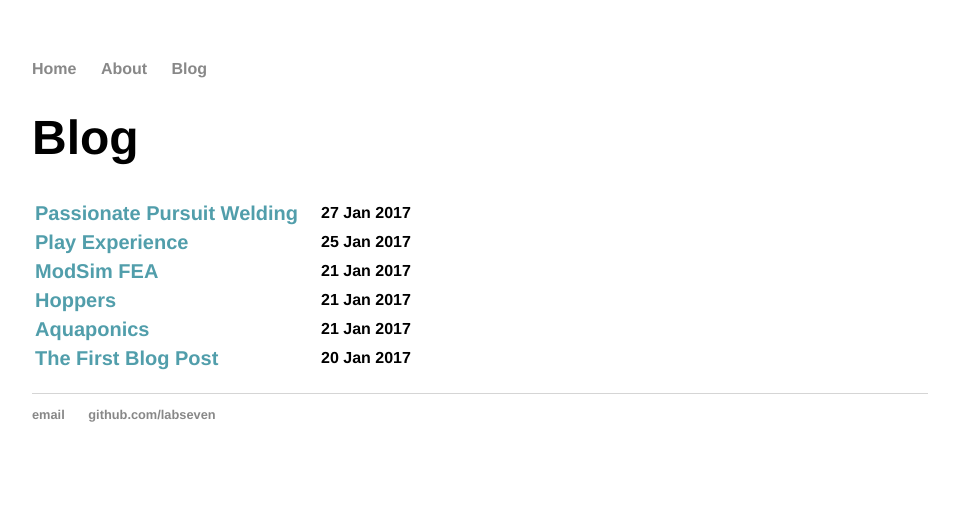
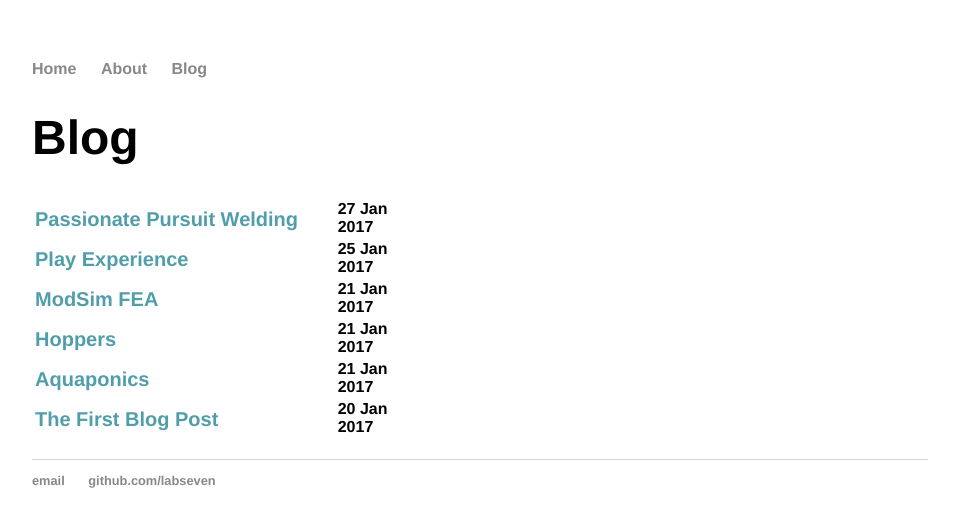
Before and after one commit to labseven/labseven.github.io, a Jekyll site: the page built from blog/index.html, in a window 1280 px wide. Shown: the top 527 px of the page, without its empty margins (160-1119 px from the left). Built offline with Jekyll 4.4.1, drawn with Linux system fonts in a browser that asks for light colours.

Commit message:
Blog page table css

```diff
--- a/css/main.css
+++ b/css/main.css
@@ -53,12 +53,19 @@ table.posts .title {
   text-align: left;
   padding-right: 20px;
   padding-top: 3px;
+  width: 80%;
 }
 
 table.posts .date {
   font-size: 1em;
   text-align: left;
 }
+
+.posts .prev-image {
+  height: 5em;
+  marigin: auto;
+}
+
 
 ul.posts li {
     list-style: none;
```
